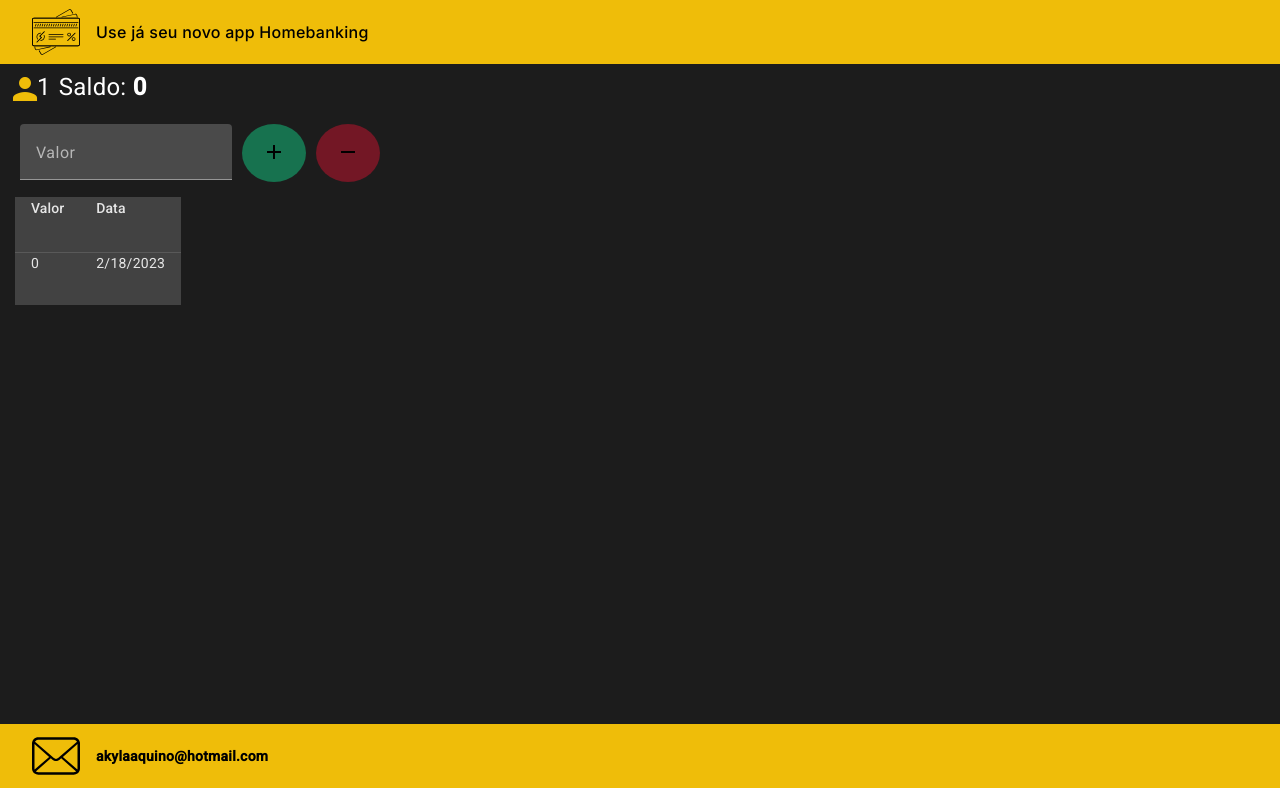
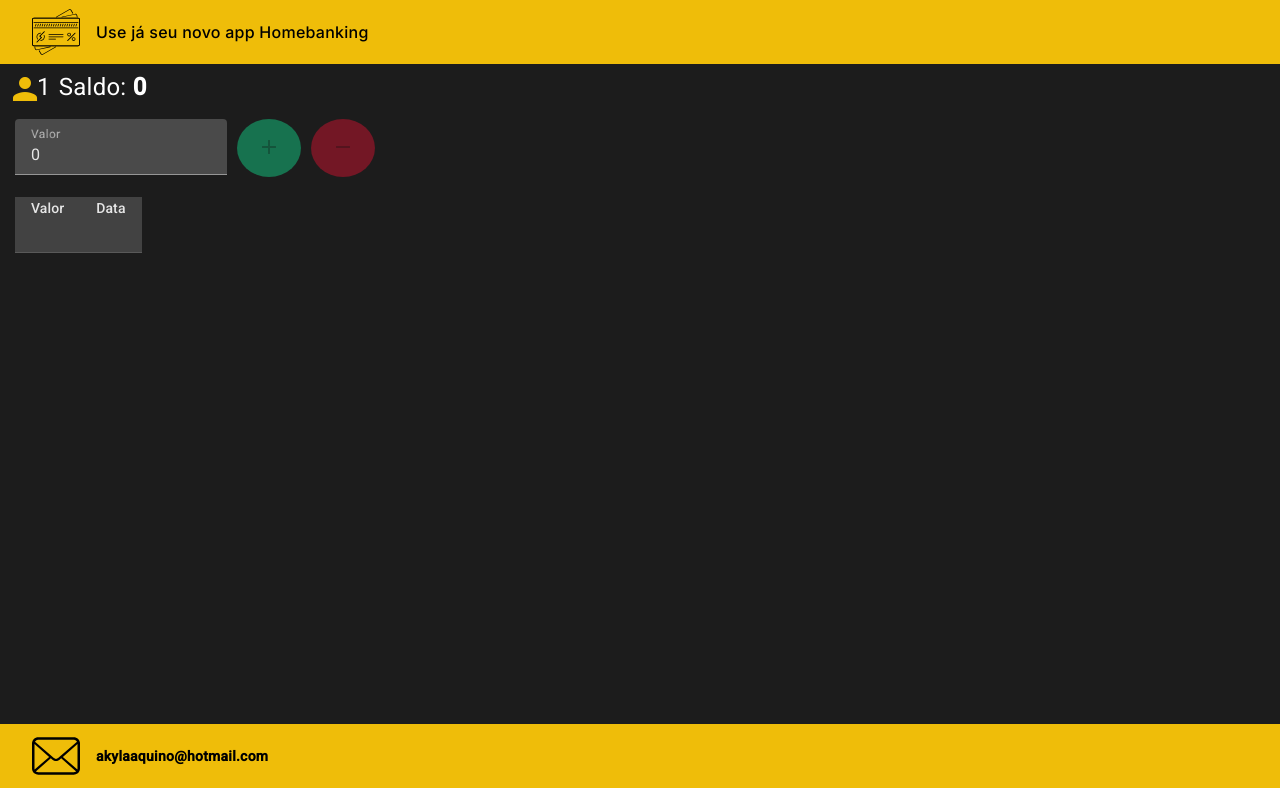
Before and after one commit to akyla007/Homebanking, an Angular app: page /home/1 in a window 1280 px wide. Built offline with nearby package versions, Linux system fonts and the light colour scheme.

Commit message:
feat: Terminado Home funcionalidades

```diff
--- a/src/app/components/home/home.component.html
+++ b/src/app/components/home/home.component.html
@@ -1,19 +1,33 @@
 <div>
   <section>
-    <span> <mat-icon>person</mat-icon>{{ getValue()}}</span>
-    <span>Saldo: <b>{{conta}}</b></span>
+    <span> <mat-icon>person</mat-icon>{{ getValue() }}</span>
+    <span>Saldo: <b>{{ conta }}</b></span>
   </section>
   <div class="contentContainer">
     <div class="inputContainer">
       <mat-form-field>
         <mat-label>Valor</mat-label>
-        <input [(ngModel)]="value" matInput placeholder="Coloque o valor."  />
-        <mat-error></mat-error>
+        <input
+          type="number"
+          [(ngModel)]="value"
+          [min]="0"
+          matInput
+          placeholder="Coloque o valor."
+        />
+        <mat-error>Valor deve ser maior que 0</mat-error>
       </mat-form-field>
-      <button class="plusIconContainer" (click)="addValue()" >
+      <button
+        [disabled]="valueVerify()"
+        class="plusIconContainer"
+        (click)="addValue()"
+      >
         <mat-icon>add</mat-icon>
       </button>
-      <button class="minusIconContainer" (click)="extractValue()"  >
+      <button
+        [disabled]="valueVerify()"
+        class="minusIconContainer"
+        (click)="extractValue()"
+      >
         <mat-icon>remove</mat-icon>
       </button>
     </div>
--- a/src/app/components/home/home.component.sass
+++ b/src/app/components/home/home.component.sass
@@ -5,7 +5,6 @@ div
   overflow: hidden
   max-height: 80vh
   flex-direction: column
-  // border: 5px solid red
 
   section
     display: flex
@@ -31,13 +30,17 @@ div
   scrollbar-base-color: transparent
   max-height: 30vh
 
-
 .inputContainer
   display: flex
   flex-direction: row
   border-radius: 10px
   gap: 10px
-  padding: 10px
+
+  margin-bottom: 10px
+  input::-webkit-outer-spin-button,
+  input::-webkit-inner-spin-button
+    -webkit-appearance: none
+    margin: 0
 
   &::ng-deep .mat-mdc-form-field-subscript-wrapper
     margin-bottom: -1.25rem
--- a/src/app/components/home/home.component.ts
+++ b/src/app/components/home/home.component.ts
@@ -1,4 +1,5 @@
 import { Component, Input } from '@angular/core';
+import { FormControl, Validators } from '@angular/forms';
 import { ActivatedRoute } from '@angular/router';
 
 export interface PeriodicElement {
@@ -6,12 +7,7 @@ export interface PeriodicElement {
   data: string;
 }
 
-let ELEMENT_DATA: PeriodicElement[] = [
-  {
-    valor: 0,
-    data: new Date(Date.now()).toLocaleDateString(),
-  },
-];
+let ELEMENT_DATA: PeriodicElement[] = [];
 @Component({
   selector: 'app-home',
   templateUrl: './home.component.html',
@@ -22,32 +18,37 @@ export class HomeComponent {
   displayedColumns: string[] = ['valor', 'data'];
   dataSource = ELEMENT_DATA;
   conta = 0;
-  value = '';
+  value = 0;
 
   addValue() {
-    this.conta += parseInt(this.value);
+    this.conta += this.value;
     this.dataSource = [
       ...this.dataSource,
       {
-        valor: parseInt(this.value),
+        valor: this.value,
         data: new Date(Date.now()).toLocaleDateString(),
       },
     ];
   }
 
   extractValue() {
-    this.conta -= parseInt(this.value);
+    if (this.conta - this.value < 0) {
+      return alert(`Valor de retirada não deve ser maior que ${this.conta}`);
+    } else {
+      this.conta -= this.value;
       this.dataSource = [
         ...this.dataSource,
         {
-        valor: parseInt(this.value),
+          valor: -this.value,
           data: new Date(Date.now()).toLocaleDateString(),
         },
       ];
+      return '';
+    }
   }
 
   valueVerify() {
-    if (parseInt(this.value) < 0) {
+    if (this.value <= 0) {
       return true;
     } else {
       return false;
```
Lines whose indentation alone changed are shown as unchanged.
